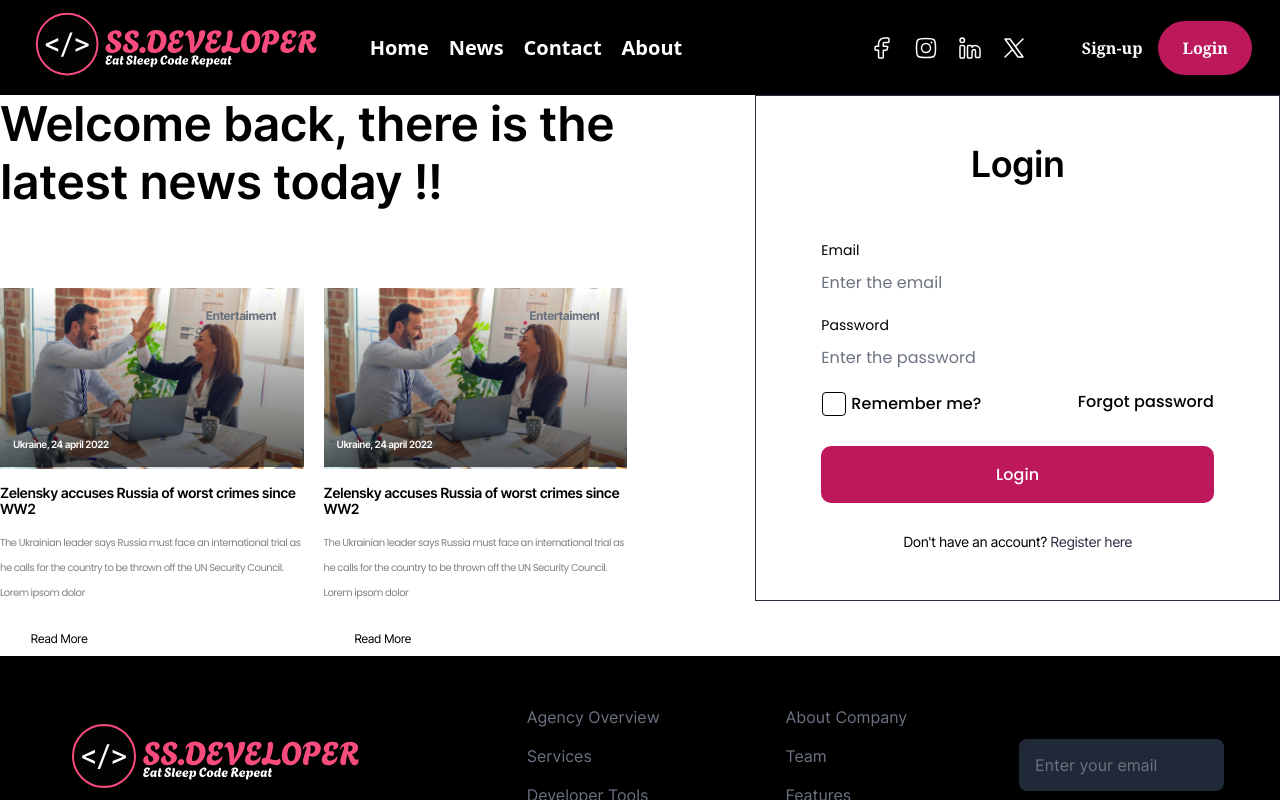
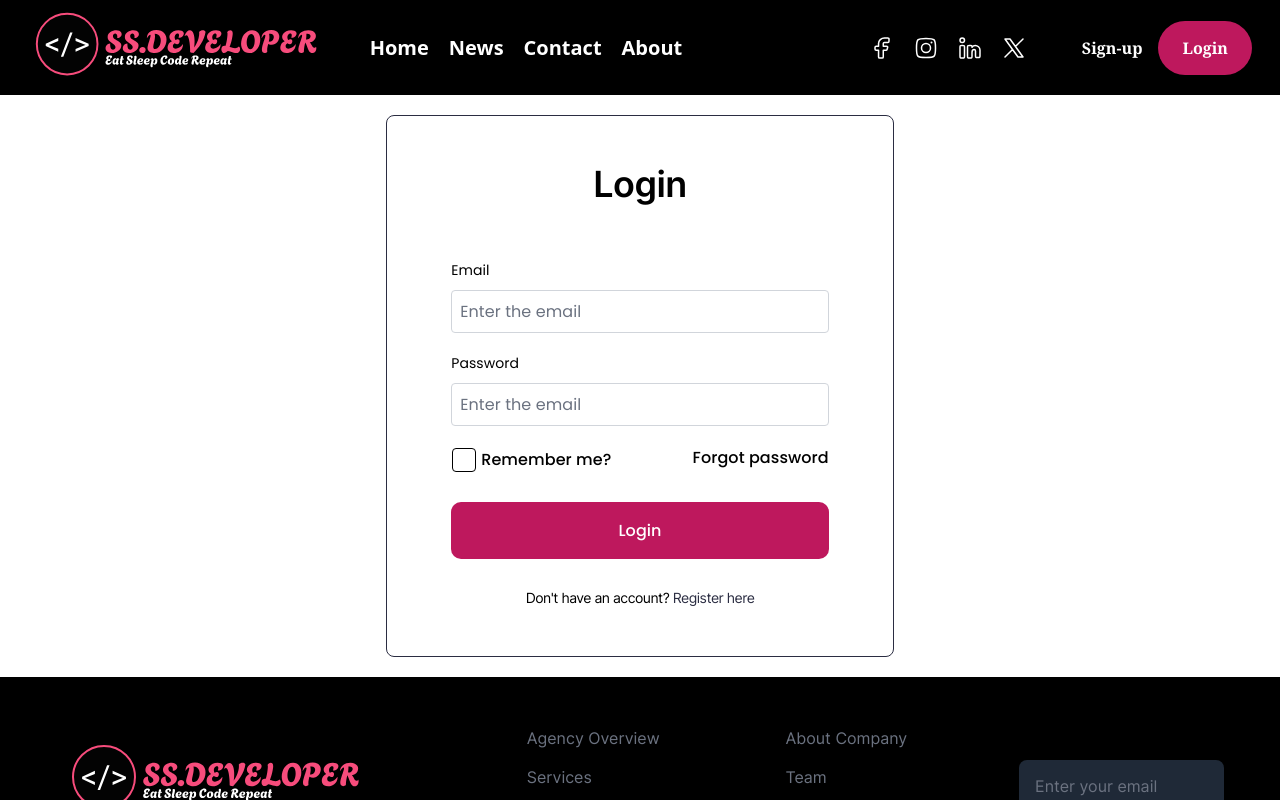
Before and after one commit to ShubhamS40/SS_DEVELOPER, a React (Vite) app: page /login in a window 1280 px wide. Shown: the top 800 px of the page. Built offline with nearby package versions, Linux system fonts and the light colour scheme.

Commit message:
complete all ui realated work

```diff
--- a/src/components/LoginContent/index.jsx
+++ /dev/null
@@ -1,51 +0,0 @@
-import React from "react";
-import { Button, Img, Text, Heading, Input } from "./..";
-
-export default function LoginContent({
-  datetext = "Ukraine, 24 april 2022",
-  headlinetext = "Zelensky accuses Russia of worst crimes since WW2 ",
-  descriptiontext = "The Ukrainian leader says Russia must face an international trial as he calls for the country to be thrown off the UN Security Council. Lorem ipsom dolor",
-  readMore = "Read More",
-  ...props
-}) {
-  return (
-    <div {...props} className={`${props.className} flex flex-col items-start w-full gap-4`}>
-      <div className="relative h-[181px] self-stretch md:h-auto">
-        <Img src="images/img_unsplash_376kn_isple_246x418.png" alt="image" className="h-[181px] w-full object-cover" />
-        <div className="absolute bottom-0 left-0 right-0 top-0 m-auto flex h-max w-full flex-col items-start justify-center gap-[109px] bg-gradient p-[13px] md:gap-[81px] sm:gap-[54px]">
-          <Input
-            shape="square"
-            name="tag_one"
-            placeholder={`Entertaiment `}
-            className="w-[36%] self-end font-bold tracking-[-0.50px] sm:px-5"
-          />
-          <Heading size="xs" as="p" className="mb-1 tracking-[-0.50px] !text-white-A700">
-            {datetext}
-          </Heading>
-        </div>
-      </div>
-      <div className="flex flex-col gap-[13px] self-stretch">
-        <Heading size="md" as="p" className="!font-semibold leading-4 tracking-[-0.50px]">
-          {headlinetext}
-        </Heading>
-        <Text size="xs" as="p" className="!font-poppins leading-[25px] tracking-[-0.50px] !text-black-900_7f">
-          {descriptiontext}
-        </Text>
-      </div>
-      <Button
-        size="lg"
-        shape="round"
-        rightIcon={
-          <Img
-            src="images/img_akariconsarrowupright.svg"
-            alt="akar-icons:arrow-up-right"
-            className="h-[15px] w-[15px]"
-          />
-        }
-        className="min-w-[138px] gap-[5px] tracking-[-0.50px] sm:px-5"
-      >
-        {readMore}
-      </Button>
-    </div>
-  );
-}
--- a/src/pages/Login/index.jsx
+++ b/src/pages/Login/index.jsx
@@ -3,60 +3,35 @@ import { Helmet } from "react-helmet";
 import { Text, Button, CheckBox, Input, Heading } from "../../components";
 import Footer from "../../components/Footer";
 import Header from "../../components/Header";
-import LoginContent from "../../components/LoginContent";
+
 import { useNavigate } from "react-router-dom";
 
 
 export default function LoginPage() {
-  let navigate=useNavigate()
-  const [email,setEmail]=useState("")
-  const [password,setPassword]=useState("")
-  const handleLogin=async()=>{
-    let result=await fetch("http://localhost:2000/login",{
-      method:"post",
-      body:JSON.stringify({email,password}),
-      headers:{
-        "Content-type":"application/json"
+  let navigate = useNavigate()
+  const [email, setEmail] = useState("")
+  const [password, setPassword] = useState("")
+  const handleLogin = async () => {
+    let result = await fetch("http://localhost:2000/login", {
+      method: "post",
+      body: JSON.stringify({ email, password }),
+      headers: {
+        "Content-type": "application/json"
       }
     })
-    result=await result.json()
+    result = await result.json()
     console.log(result);
-    if(result[0]["name"]){
+    if (result[0]["name"]) {
       localStorage.setItem("user", JSON.stringify(result))
       navigate("/")
-    }else{
+    } else {
       alert("Please Enter The Correct Detail")
     }
   }
   return (
     <>
-      <Helmet>
-        <title>Portfolio</title>
-        <meta name="description" content="Web site created using create-react-app" />
-      </Helmet>
-      <div className="w-full bg-white-A700">
-        <div className="flex flex-col gap-[50px]">
-
-          <div className="flex flex-col items-center gap-[124px] md:gap-[93px] sm:gap-[62px]">
-            <div className="container-xs flex justify-center md:p-5">
-              <div className="flex w-full items-start justify-between gap-5 md:flex-col">
-                <div className="flex w-[49%] flex-col gap-[77px] md:w-full md:gap-[57px] sm:gap-[38px]">
-                  <Heading size="4xl" as="h1" className="leading-[58px] tracking-[-0.50px]">
-                    Welcome back, there is the latest news today !!
-                  </Heading>
-                  <div className="flex gap-5 md:flex-col">
-                    {[...Array(2)].map((d, index) => (
-                      <LoginContent
-                        datetext="Ukraine, 24 april 2022"
-                        headlinetext="Zelensky accuses Russia of worst crimes since WW2 "
-                        descriptiontext="The Ukrainian leader says Russia must face an international trial as he calls for the country to be thrown off the UN Security Council. Lorem ipsom dolor"
-                        readMore="Read More"
-                        key={"login" + index}
-                      />
-                    ))}
-                  </div>
-                </div>
-                <div className="flex w-[41%] flex-col items-center gap-14 border border-solid border-blue_gray-900 bg-white-A700 p-12 md:w-full md:p-5 sm:gap-7">
+      <div className=" p-5  flex justify-center ">
+      <div className="flex rounded-lg  w-[41%] flex-col items-center gap-14 border border-solid border-blue_gray-900 bg-white-A700 p-12 md:w-full md:p-5 sm:gap-7">
         <Heading size="3xl" as="h2" className="tracking-[-0.50px]">
           Login
         </Heading>
@@ -66,24 +41,29 @@ export default function LoginPage() {
               <Text size="md" as="p" className="!font-poppins tracking-[0.07px] !text-black-900">
                 Email
               </Text>
+            <span class="border border-gray-300 p-2 w-[100%] rounded">
             <input
                 placeholder="Enter the email"
                 type="email"
-                        onChange={(E)=>{setEmail(E.target.value)}}
+                onChange={(E) => { setEmail(E.target.value) }}
 
                 className="self-stretch font-poppins tracking-[0.08px] sm:pr-5"
               />
+            </span>
             </div>
             <div className="flex flex-col items-start gap-2.5">
               <Text size="md" as="p" className="!font-poppins tracking-[0.07px] !text-black-900">
                 Password
               </Text>
+              <span class="border border-gray-300 p-2 w-[100%] rounded">
             <input
-                        placeholder="Enter the password"
+                placeholder="Enter the email"
                 type="email"
-                        onChange={(E)=>{setPassword(E.target.value)}}
+                onChange={(E) => { setEmail(E.target.value) }}
+
                 className="self-stretch font-poppins tracking-[0.08px] sm:pr-5"
               />
+            </span>
             </div>
             <div className="flex justify-between gap-5">
               <CheckBox
@@ -92,7 +72,7 @@ export default function LoginPage() {
                 id="rememberme"
                 className="gap-2 self-start p-px font-poppins text-base font-medium tracking-[0.08px] text-black-900"
               />
-                        <a href="https://www.youtube.com/embed/bv8Fxk0sz7I" target="_blank">
+
                 <Text
                   size="xl"
                   as="p"
@@ -100,7 +80,7 @@ export default function LoginPage() {
                 >
                   Forgot password
                 </Text>
-                        </a>
+
             </div>
           </div>
 
@@ -112,20 +92,15 @@ export default function LoginPage() {
             Login
           </button>
 
-                    <a href="https://www.youtube.com/embed/bv8Fxk0sz7I" target="_blank">
+
             <Text size="md" as="p" className="tracking-[-0.50px] !text-black-900">
               <span className="text-black-900">Don&#39;t have an account?&nbsp;</span>
               <span className="text-blue_gray-900">Register here</span>
             </Text>
-                    </a>
-                  </div>
                 </div>
       </div>
       </div>
 
-          </div>
-        </div>
-      </div>
     </>
   );
 }
--- a/src/pages/Profile/Profile.jsx
+++ b/src/pages/Profile/Profile.jsx
@@ -134,8 +134,8 @@ function Profile() {
             </div>
             <div style={{ backgroundImage: `url(${"https://images.pexels.com/photos/3184418/pexels-photo-3184418.jpeg?auto=compress&cs=tinysrgb&w=1260&h=750&dpr=1"})`, backgroundSize: 'cover', backgroundPosition: 'center' }} className="flex sm:flex-wrap p-10 sm:p-0  w-[100%]  justify-center">
               {teamMembers.map((member, index) => (
-                <div key={index} className=" w-full sm:w-1/2 md:w-1/3 lg:w-1/4 p-4">
-                  <div className="bg-white rounded-lg p-6 shadow-lg bg-white-A700">
+                <div key={index} className=" w-full  sm:w-[90%] md:w-1/3 lg:w-1/4 p-4">
+                  <div className="bg-white rounded-lg p-6 shadow-lg sm:w-[100%] bg-white-A700">
                     <div className="mb-4">
                       <div
                         className="w-24 h-24 rounded-full mx-auto bg-cover bg-center"
@@ -182,8 +182,9 @@ function Profile() {
 
           <section className="text-center py-10">
             <h2 className="text-2xl text-blue-500">My services</h2>
-            <h1 className="text-5xl font-extrabold mt-2">What I do <br /> for My Customers</h1>
-            <div className="flex justify-center p-[36px] h-auto w-auto m-[90px] space-x-10">
+            <h1 className="text-5xl sm:text-3xl font-extrabold mt-2">What I do <br /> for My Customers</h1>
+            <div className="flex sm:gap-5 flex-wrap justify-center p-[36px] h-auto w-auto sm:m-0  m-[90px] space-x-10">
+              <h1 className='hidden'>ok</h1>
               <div className="bg-white space-y-5 text-left cursor-pointer hover:text-white-A700 text-black w-[800px] rounded-lg px-[22px] py-10 shadow-md hover:bg-pink-500 hover:text-white transition-colors duration-300 will-change-transform transform hover:-rotate-2 hover:scale-105">
                 <div className="h-16 w-16">
                   <TfiWindow className="h-16 w-16" />
@@ -216,17 +217,17 @@ function Profile() {
 
 
 
-        <div className='flex mb-5'>
-        <header className="flex justify-center w-full p-5">
+        <div className='flex sm:flex-wrap mb-5'>
+        <header className="flex sm:flex-wrap justify-center w-full p-5">
             <div className="logo w-[90%]">
-              <img src="https://themeatelier.net/site-templates/iproof/img/about-img/about-img.jpg" alt="" />
+              <img src="https://omnidev-courses.vercel.app/_next/static/media/appdeva.257ad748.svg" alt="" />
             </div>
 
           </header>
           <div className="flex items-center justify-center w-full">
             <div className="flex flex-col items-start p-10 bg-white shadow-lg rounded-lg">
-              <h2 className="text-2xl font-bold text-gray-800">I'm a Developer</h2>
-              <p className="text-lg text-gray-600">I Develop Applications that Help People</p>
+              <h2 className="text-2xl font-bold text-gray-800">App Devlopment</h2>
+              <p className="text-lg text-gray-600">Using Flutter And Firebase Createing Real World Application</p>
               <p className="mt-4 text-gray-500">
                 Dliquip ex ea commo do conse namber onequa ute irure dolor in reprehenderit in voluptate velit esse cillum dolore eu fugiat nulla pariatu epteur sint occaecat cupidatat
               </p>
--- a/src/pages/Register/index.jsx
+++ b/src/pages/Register/index.jsx
@@ -5,37 +5,37 @@ import Footer from "../../components/Footer";
 import Header from "../../components/Header";
 import SigleBlogCardnews from "../../components/SigleBlogCardnews";
 import SigleBlogCardnews1 from "../../components/SigleBlogCardnews1";
-import { useNavigate,Link } from "react-router-dom";
+import { useNavigate, Link } from "react-router-dom";
 
 export default function RegisterPage() {
-  let navigate=useNavigate()
-  const [name,setName]=useState("")
-  const [email,setEmail]=useState("")
-  const [password,setPassword]=useState("")
+  let navigate = useNavigate()
+  const [name, setName] = useState("")
+  const [email, setEmail] = useState("")
+  const [password, setPassword] = useState("")
   let auth
-useEffect(()=>{
-   auth=localStorage.getItem("user")
-  if(auth){
+  useEffect(() => {
+    auth = localStorage.getItem("user")
+    if (auth) {
       navigate("/")
     }
-},[auth])
-  const handleSignup=async()=>{
-    console.log(password,name,email);
-    let result=await fetch("http://localhost:2000/signup",{
-      method:"post",
-      body:JSON.stringify({name,email,password}),
-      headers:{
-        'Content-type':'application/json'
+  }, [auth])
+  const handleSignup = async () => {
+    console.log(password, name, email);
+    let result = await fetch("http://localhost:2000/signup", {
+      method: "post",
+      body: JSON.stringify({ name, email, password }),
+      headers: {
+        'Content-type': 'application/json'
       }
     })
-    result=await result.json()
+    result = await result.json()
     console.log(result);
-    if(result.name && result.email && result.password){
+    if (result.name && result.email && result.password) {
       localStorage.setItem("user", JSON.stringify(result))
     }
     if (localStorage.getItem("user")) {
       navigate("/login")
-    }else{
+    } else {
       alert("All fiels is Mandatory to fill")
     }
 
@@ -64,7 +64,7 @@ useEffect(()=>{
                 We are Hiring a Volounteer for the Different tech stack like AI ML & Web Dev & App Dev and Also a Cyber Expert  and others
               </Text>
             </div>
-            <div className="mt-[50px] flex w-[41%] flex-col items-center gap-[57px] border border-solid border-blue_gray-900 bg-white-A700 p-[54px] md:w-full md:p-5 sm:gap-7">
+            <div className=" rounded-lg mt-[50px] mb-10 flex w-[41%] flex-col items-center gap-[57px] border border-solid border-blue_gray-900 bg-white-A700 p-[54px] md:w-full md:p-5 sm:gap-7">
               <Heading size="3xl" as="h2" className="tracking-[-0.50px]">
                 Register
               </Heading>
@@ -75,38 +75,47 @@ useEffect(()=>{
                       <Text size="md" as="p" className="!font-poppins tracking-[0.07px] !text-black-900">
                         Name
                       </Text>
+                     <span className="border w-full border-gray-300 p-2 rounded">
                      <input
 
-                      onChange={(e)=>{setName(e.target.value)}}
+                      onChange={(e) => { setName(e.target.value) }}
                       type="text"
                       required
                       placeholder="Enter your name"
+
                     />
+                     </span>
 
                     </div>
                     <div className="flex flex-col items-start gap-2.5">
                       <Text size="md" as="p" className="!font-poppins tracking-[0.07px] !text-black-900">
                         Email
                       </Text>
+                      <span className="border w-full border-gray-300 p-2 rounded">
                      <input
-                      placeholder="Enter the email"
+
+                      onChange={(e) => { setName(e.target.value) }}
                       type="text"
-                      required={true}
-                      onChange={(e)=>{setEmail(e.target.value)}}
+                      required
+                      placeholder="Enter your name"
 
                     />
+                     </span>
                     </div>
                     <div className="flex flex-col items-start gap-2.5">
                       <Text size="md" as="p" className="!font-poppins tracking-[0.07px] !text-black-900">
                         Password
                       </Text>
+                      <span className="border w-full border-gray-300 p-2 rounded">
                      <input
 
-                         placeholder="Enter the password"
+                      onChange={(e) => { setName(e.target.value) }}
                       type="text"
-                      onChange={(e)=>{setPassword(e.target.value)}}
+                      required
+                      placeholder="Enter your name"
 
                     />
+                     </span>
                     </div>
 
                   </div>
@@ -128,26 +137,6 @@ useEffect(()=>{
 
               </div>
             </div>
-            <div className="mx-auto mt-[122px] flex w-full max-w-[1294px]">
-              <div className="flex w-full flex-col gap-[49px]">
-                <div className="flex flex-col gap-[27px]">
-                  <div className="flex items-center justify-between gap-5">
-                    <Heading size="3xl" as="h3" className="tracking-[-0.50px]">
-                      Hot Topic News{" "}
-                    </Heading>
-                    <Button shape="round" className="min-w-[122px] font-semibold tracking-[-0.50px] sm:px-5">
-                      View All
-                    </Button>
-                  </div>
-                  <div className="h-px bg-black-900_7f" />
-                </div>
-                <div className="flex gap-5 md:flex-col">
-                  <SigleBlogCardnews tag={true} />
-                  <SigleBlogCardnews image="images/img_unsplash_ef7hn40wbaq_246x418.png" tag="Political" />
-                  <SigleBlogCardnews1 />
-                </div>
-              </div>
-            </div>
         </div>
 
         </div>
```
Also changed, not shown: src/pages/About/About.jsx (+29 -19 lines). Lines whose indentation alone changed are shown as unchanged.
